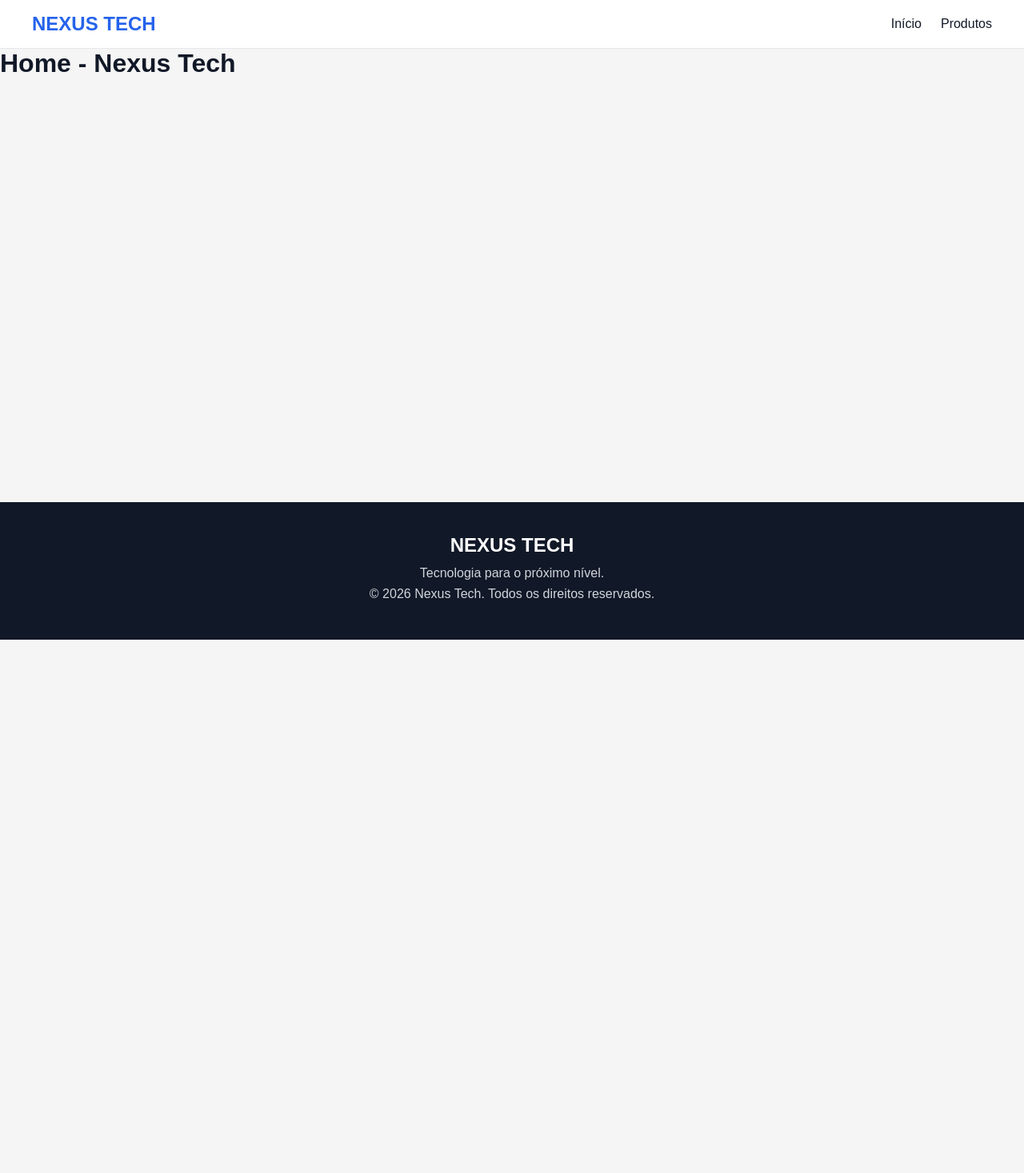
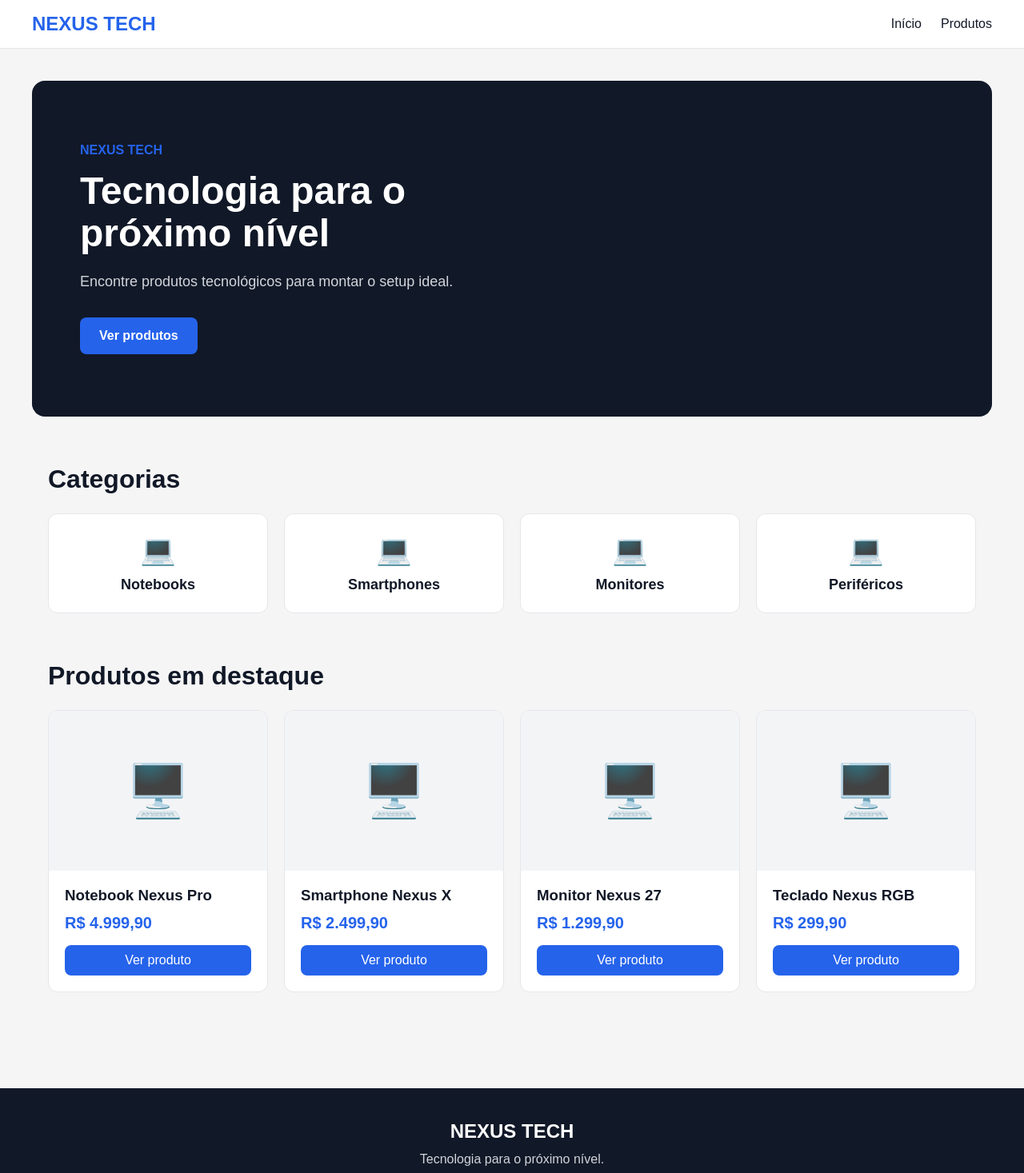
Before and after one commit to oliveirasantos62-dotcom/nexus-tech, a React (Vite) app: page / in a window 1280 px wide. Shown: the top 1467 px of the page at 80% size. Before the commit the page ends 800 px from the top, so only its background shows below. Built offline with nearby package versions, Linux system fonts and the light colour scheme.

Commit message:
feat: cria estrutura da home

```diff
--- a/src/components/Banner/Banner.css
+++ b/src/components/Banner/Banner.css
@@ -0,0 +1,68 @@
+.banner {
+  max-width: 1200px;
+  min-height: 420px;
+
+  margin: 40px auto;
+  padding: 60px;
+
+  display: flex;
+  align-items: center;
+  justify-content: space-between;
+
+  background-color: var(--dark);
+  color: var(--white);
+
+  border-radius: 16px;
+  overflow: hidden;
+}
+
+.banner-content {
+  max-width: 550px;
+}
+
+.banner-subtitle {
+  color: var(--primary);
+  font-weight: 700;
+  margin-bottom: 16px;
+}
+
+.banner h1 {
+  font-size: 48px;
+  line-height: 1.1;
+  margin-bottom: 20px;
+}
+
+.banner-description {
+  color: #d1d5db;
+  font-size: 18px;
+  line-height: 1.6;
+  margin-bottom: 30px;
+}
+
+.banner-button {
+  border: none;
+  border-radius: 8px;
+
+  padding: 14px 24px;
+
+  background-color: var(--primary);
+  color: var(--white);
+
+  font-weight: 700;
+
+  cursor: pointer;
+
+  transition: background-color 0.2s;
+}
+
+.banner-button:hover {
+  background-color: var(--primary-dark);
+}
+
+.banner-image {
+  width: 300px;
+}
+
+.banner-image img {
+  width: 100%;
+}
--- a/src/components/Banner/Banner.jsx
+++ b/src/components/Banner/Banner.jsx
@@ -0,0 +1,25 @@
+import './Banner.css';
+
+function Banner() {
+  return (
+    <section className='banner'>
+      <div className='banner-content'>
+        <p className='banner-subtitle'>NEXUS TECH</p>
+
+        <h1>Tecnologia para o próximo nível</h1>
+
+        <p className='banner-description'>
+          Encontre produtos tecnológicos para montar o setup ideal.
+        </p>
+
+        <button className='banner-button'>Ver produtos</button>
+      </div>
+
+      <div className='banner-image'>
+        <img src='/icons.svg' alt='Tecnologia' />
+      </div>
+    </section>
+  );
+}
+
+export default Banner;
--- a/src/components/CategoryCard/CategoryCard.css
+++ b/src/components/CategoryCard/CategoryCard.css
@@ -0,0 +1,31 @@
+.category-card {
+  padding: 24px;
+
+  background-color: var(--white);
+
+  border: 1px solid var(--border);
+  border-radius: 12px;
+
+  text-align: center;
+
+  cursor: pointer;
+
+  transition:
+    transform 0.2s,
+    box-shadow 0.2s;
+}
+
+.category-card:hover {
+  transform: translateY(-4px);
+
+  box-shadow: 0 8px 20px rgba(0, 0, 0, 0.08);
+}
+
+.category-icon {
+  font-size: 36px;
+  margin-bottom: 12px;
+}
+
+.category-card h3 {
+  font-size: 18px;
+}
--- a/src/components/CategoryCard/CategoryCard.jsx
+++ b/src/components/CategoryCard/CategoryCard.jsx
@@ -0,0 +1,13 @@
+import './CategoryCard.css';
+
+function CategoryCard({ title }) {
+  return (
+    <article className='category-card'>
+      <div className='category-icon'>💻</div>
+
+      <h3>{title}</h3>
+    </article>
+  );
+}
+
+export default CategoryCard;
--- a/src/components/ProductCard/ProductCard.css
+++ b/src/components/ProductCard/ProductCard.css
@@ -0,0 +1,65 @@
+.product-card {
+  background-color: var(--white);
+
+  border: 1px solid var(--border);
+  border-radius: 12px;
+
+  overflow: hidden;
+
+  transition:
+    transform 0.2s,
+    box-shadow 0.2s;
+}
+
+.product-card:hover {
+  transform: translateY(-4px);
+
+  box-shadow: 0 8px 20px rgba(0, 0, 0, 0.08);
+}
+
+.product-image {
+  height: 200px;
+
+  display: flex;
+  align-items: center;
+  justify-content: center;
+
+  background-color: #f3f4f6;
+
+  font-size: 64px;
+}
+
+.product-info {
+  padding: 20px;
+}
+
+.product-info h3 {
+  margin-bottom: 12px;
+}
+
+.product-price {
+  color: var(--primary);
+
+  font-size: 20px;
+  font-weight: 700;
+
+  margin-bottom: 16px;
+}
+
+.product-info button {
+  width: 100%;
+
+  padding: 10px;
+
+  border: none;
+  border-radius: 8px;
+
+  background-color: var(--primary);
+  color: var(--white);
+
+  cursor: pointer;
+}
+
+.product-info button:hover {
+  background-color: var(--primary-dark);
+}
--- a/src/components/ProductCard/ProductCard.jsx
+++ b/src/components/ProductCard/ProductCard.jsx
@@ -0,0 +1,19 @@
+import './ProductCard.css';
+
+function ProductCard({ name, price }) {
+  return (
+    <article className='product-card'>
+      <div className='product-image'>🖥️</div>
+
+      <div className='product-info'>
+        <h3>{name}</h3>
+
+        <p className='product-price'>{price}</p>
+
+        <button>Ver produto</button>
+      </div>
+    </article>
+  );
+}
+
+export default ProductCard;
--- a/src/pages/Home/Home.css
+++ b/src/pages/Home/Home.css
@@ -0,0 +1,31 @@
+.home {
+  width: 100%;
+}
+
+.home-section {
+  max-width: 1200px;
+
+  margin: 60px auto;
+  padding: 0 20px;
+}
+
+.home-section h2 {
+  font-size: 32px;
+  margin-bottom: 24px;
+}
+
+.categories {
+  display: grid;
+
+  grid-template-columns: repeat(4, 1fr);
+
+  gap: 20px;
+}
+
+.products-grid {
+  display: grid;
+
+  grid-template-columns: repeat(4, 1fr);
+
+  gap: 20px;
+}
--- a/src/pages/Home/Home.jsx
+++ b/src/pages/Home/Home.jsx
@@ -1,5 +1,40 @@
+import Banner from '../../components/Banner/Banner';
+import CategoryCard from '../../components/CategoryCard/CategoryCard';
+import ProductCard from '../../components/ProductCard/ProductCard';
+
+import './Home.css';
+
 function Home() {
-  return <h1>Home - Nexus Tech</h1>;
+  return (
+    <div className='home'>
+      <Banner />
+
+      <section className='home-section'>
+        <h2>Categorias</h2>
+
+        <div className='categories'>
+          <CategoryCard title='Notebooks' />
+          <CategoryCard title='Smartphones' />
+          <CategoryCard title='Monitores' />
+          <CategoryCard title='Periféricos' />
+        </div>
+      </section>
+
+      <section className='home-section'>
+        <h2>Produtos em destaque</h2>
+
+        <div className='products-grid'>
+          <ProductCard name='Notebook Nexus Pro' price='R$ 4.999,90' />
+
+          <ProductCard name='Smartphone Nexus X' price='R$ 2.499,90' />
+
+          <ProductCard name='Monitor Nexus 27' price='R$ 1.299,90' />
+
+          <ProductCard name='Teclado Nexus RGB' price='R$ 299,90' />
+        </div>
+      </section>
+    </div>
+  );
 }
 
 export default Home;
```
